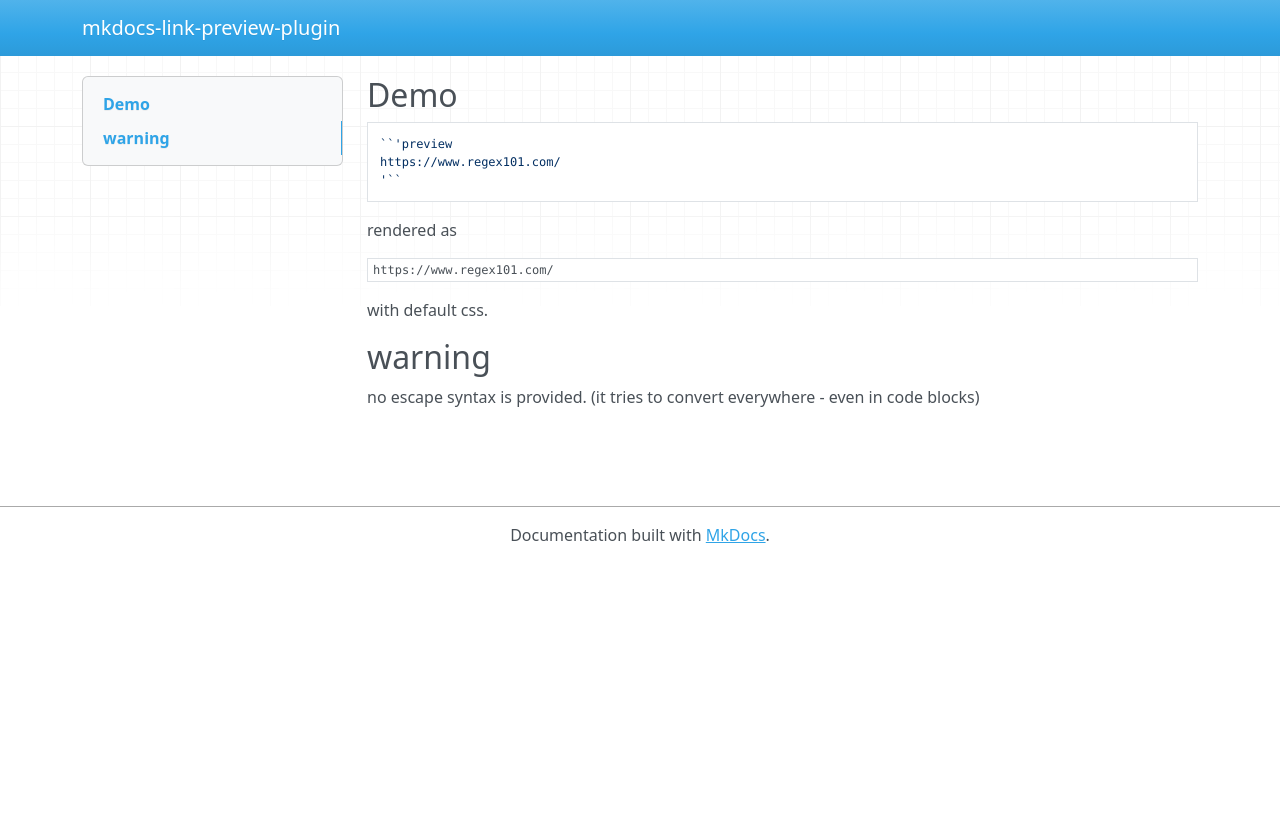
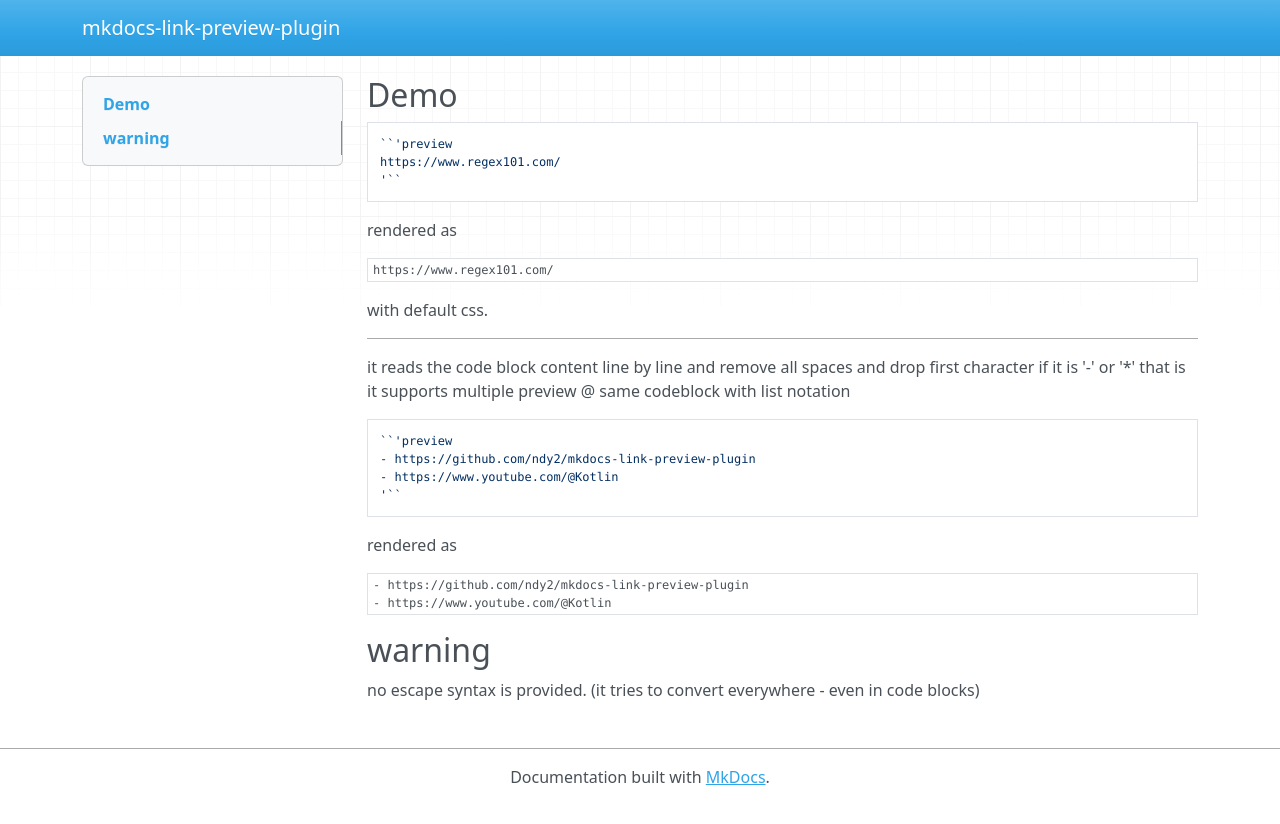
Before and after one commit to ndy2/mkdocs-link-preview-plugin, an MkDocs documentation site: the page built from docs/index.md, in a window 1280 px wide. Shown: the top 824 px of the page. Built offline with MkDocs 1.6.1, drawn with Linux system fonts in a browser that asks for light colours; nearby versions of some CDN libraries.

Commit message:
Update index.md

`````diff
--- a/docs/index.md
+++ b/docs/index.md
@@ -18,5 +18,23 @@ https://www.regex101.com/
 
 with default css.
 
+---
+it reads the code block content line by line and remove all spaces and drop first character if it is '-' or '*'
+that is it supports multiple preview @ same codeblock with list notation
+
+````
+``'preview
+- https://github.com/ndy2/mkdocs-link-preview-plugin
+- https://www.youtube.com/@Kotlin
+'``
+````
+
+rendered as
+
+```preview
+- https://github.com/ndy2/mkdocs-link-preview-plugin
+- https://www.youtube.com/@Kotlin
+```
+
 ## warning
 no escape syntax is provided. (it tries to convert everywhere - even in code blocks)
`````
